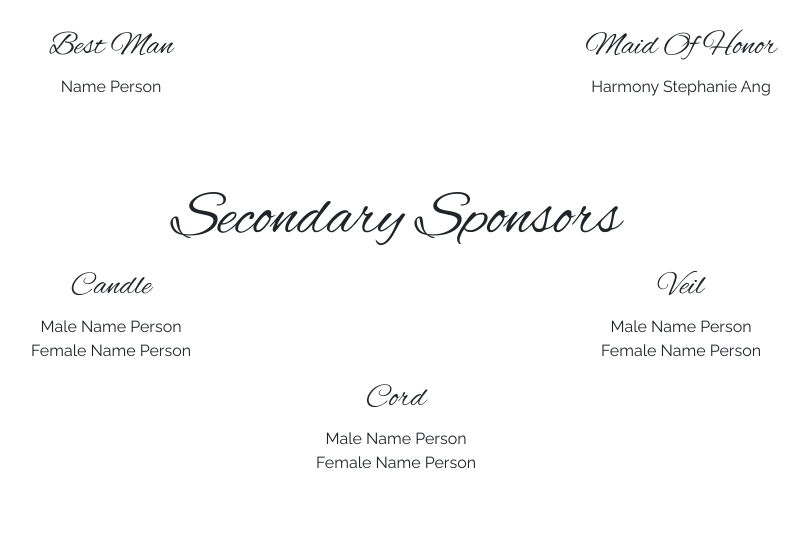
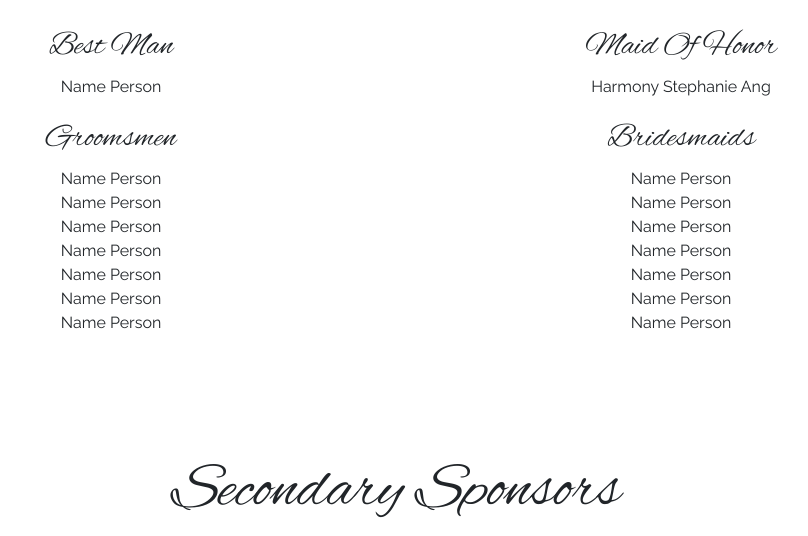
Before and after one commit to rcagantas/hannahs-rsvp, a website: page index.html in a window 1280 px wide. Shown: the part 4945-5481 px from the top of the page, without its empty margins (244-1052 px from the left). Drawn offline with nearby package versions, Linux system fonts and the light colour scheme; some packages are replaced by stand-ins of ours.

Commit message:
added groomsmen and bridesmaids

```diff
--- a/index.html
+++ b/index.html
@@ -233,6 +233,34 @@
 
       </div>
 
+      <div class="row">
+        <div class="col-sm-6 text-container">
+          <h2>Groomsmen</h2>
+          <ul>
+            <li>Name Person</li>
+            <li>Name Person</li>
+            <li>Name Person</li>
+            <li>Name Person</li>
+            <li>Name Person</li>
+            <li>Name Person</li>
+            <li>Name Person</li>
+          </ul>
+        </div>
+
+        <div class="col-sm-6 text-container">
+          <h2>Bridesmaids</h2>
+          <ul>
+            <li>Name Person</li>
+            <li>Name Person</li>
+            <li>Name Person</li>
+            <li>Name Person</li>
+            <li>Name Person</li>
+            <li>Name Person</li>
+            <li>Name Person</li>
+          </ul>
+        </div>
+      </div>
+
     </section>
 
     <section class="container text-center" id="secondary_sponsors">
--- a/scss/custom.scss
+++ b/scss/custom.scss
@@ -15,7 +15,6 @@ h2 { font: 2rem $font-script; }
 header {
     height: 100vh;
     min-height: 500px;
-    //background-image: url(../resources/jpg/cover.jpg);
     background-size: cover;
     background-position: center;
     background-repeat: no-repeat;
```
